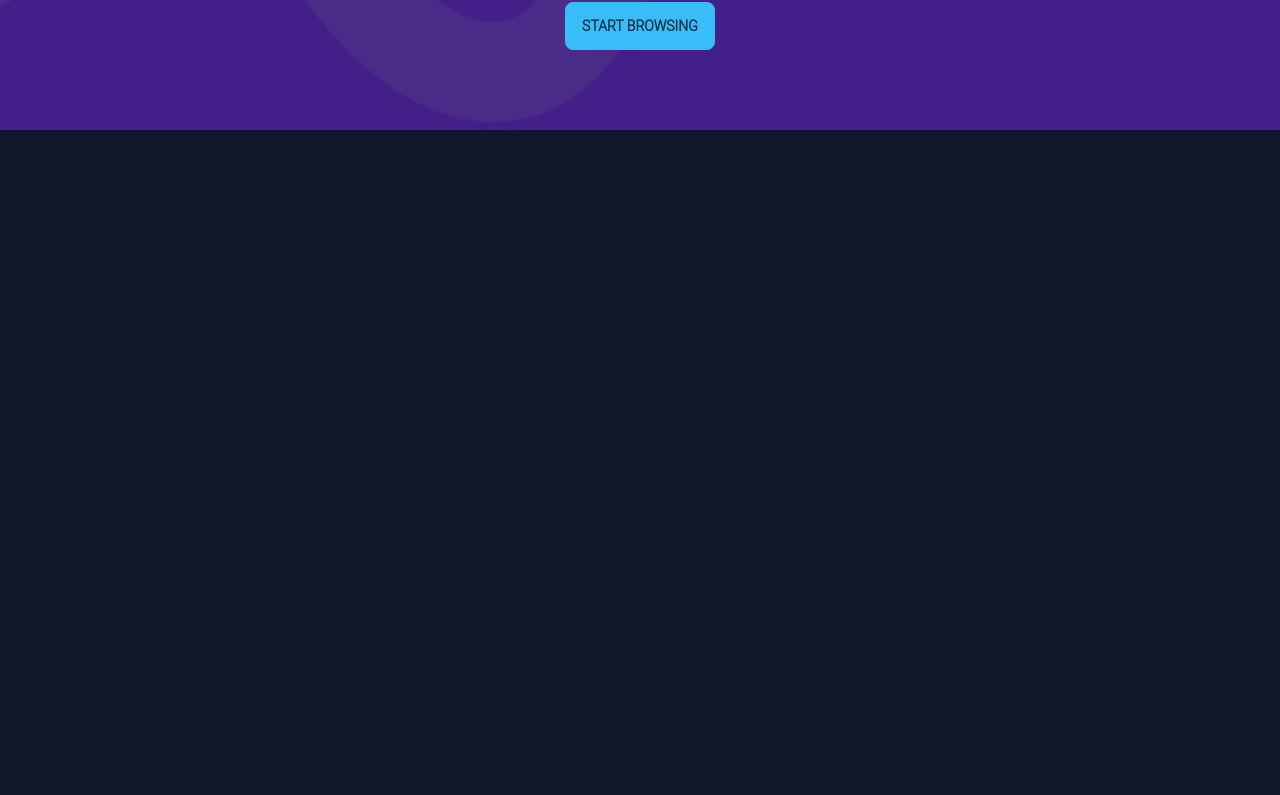
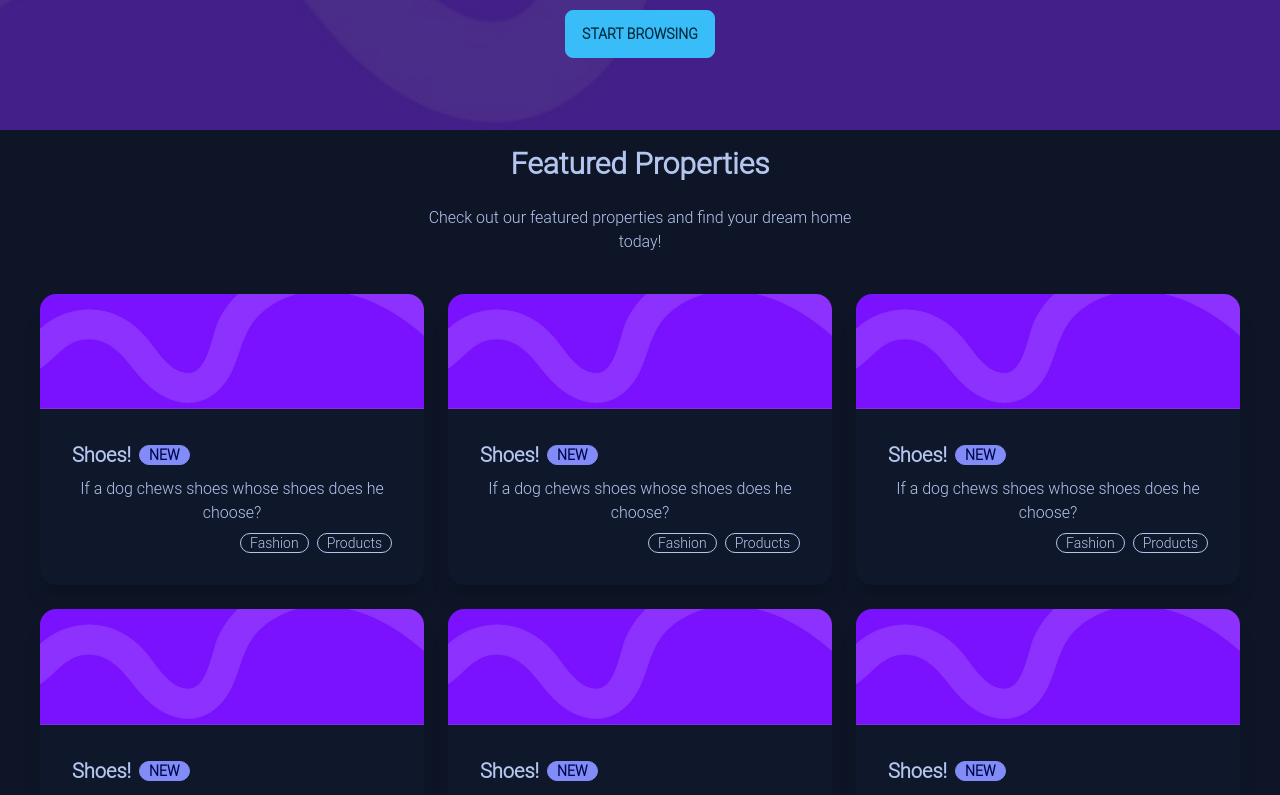
Before and after one commit to MaryamBouchhar/rentahome, a Vue app in the folder client/: page / in a window 1280 px wide. Shown: the part 297-1092 px from the top of the page. Before the commit the page ends 800 px from the top, so only its background shows below. Built offline with nearby package versions, Linux system fonts and the light colour scheme.

Commit message:
add featured properties to the home page

```diff
--- a/client/src/App.vue
+++ b/client/src/App.vue
@@ -4,10 +4,14 @@ import Hero from "./components/client/Hero.vue";
 </script>
 
 <template>
-  <div>
-    <NavBar/>
-    <router-view/>
-  </div>
+  <NavBar/>
+  <router-view v-slot="{ Component, route }">
+    <transition name="fade" mode="out-in">
+      <div :key="route.name">
+        <component :is="Component"></component>
+      </div>
+    </transition>
+  </router-view>
 </template>
 
 <style scoped>
--- /dev/null
+++ b/client/src/components/client/Featured.vue
@@ -0,0 +1,33 @@
+<template>
+  <div class="hero bg-base-200">
+    <div class="hero-content text-center flex flex-col justify-center">
+      <div class="max-w-md">
+        <h1 class="text-3xl font-bold">Featured Properties</h1>
+        <p class="py-6">Check out our featured properties and find your dream home today!</p>
+      </div>
+      <!-- Property Cards -->
+      <div class="grid grid-cols-1 gap-6 sm:grid-cols-2 lg:grid-cols-3">
+        <PropertyCard/>
+        <PropertyCard/>
+        <PropertyCard/>
+        <PropertyCard/>
+        <PropertyCard/>
+        <PropertyCard/>
+        <PropertyCard/>
+      </div>
+    </div>
+  </div>
+</template>
+
+<script>
+import PropertyCard from "./PropertyCard.vue";
+
+export default {
+  name: "Featured",
+  components: {PropertyCard}
+}
+</script>
+
+<style scoped>
+
+</style>
--- a/client/src/components/client/Hero.vue
+++ b/client/src/components/client/Hero.vue
@@ -4,7 +4,7 @@
     <div class="hero-content text-center text-neutral-content">
       <div class="max-w-md">
         <h1 class="mb-5 text-5xl font-bold">You can trust us</h1>
-        <p class="mb-5">with your choice of housing</p>
+        <p class="mb-5 text-4xl">with your choice of housing</p>
         <div class="flex justify-center space-x-2 mb-5">
           <div class="badge badge-outline">Most trusted</div>
           <div class="badge badge-outline">Best prices</div>
--- a/client/src/components/client/PropertyCard.vue
+++ b/client/src/components/client/PropertyCard.vue
@@ -1,5 +1,18 @@
 <template>
-
+  <div class="card w-96 bg-base-100 shadow-xl">
+    <figure><img src="../../../src/assets/hero_img.jpeg" alt="Shoes"/></figure>
+    <div class="card-body">
+      <h2 class="card-title">
+        Shoes!
+        <div class="badge badge-secondary">NEW</div>
+      </h2>
+      <p>If a dog chews shoes whose shoes does he choose?</p>
+      <div class="card-actions justify-end">
+        <div class="badge badge-outline">Fashion</div>
+        <div class="badge badge-outline">Products</div>
+      </div>
+    </div>
+  </div>
 </template>
 
 <script>
--- a/client/src/views/Home.vue
+++ b/client/src/views/Home.vue
@@ -1,14 +1,17 @@
 <template>
   <div>
     <Hero/>
+    <Featured/>
   </div>
 </template>
 
 <script>
 import Hero from "../components/client/Hero.vue";
+import Featured from "../components/client/Featured.vue";
+
 export default {
   name: "Home",
-  components: {Hero}
+  components: {Hero, Featured}
 }
 </script>
 
```
